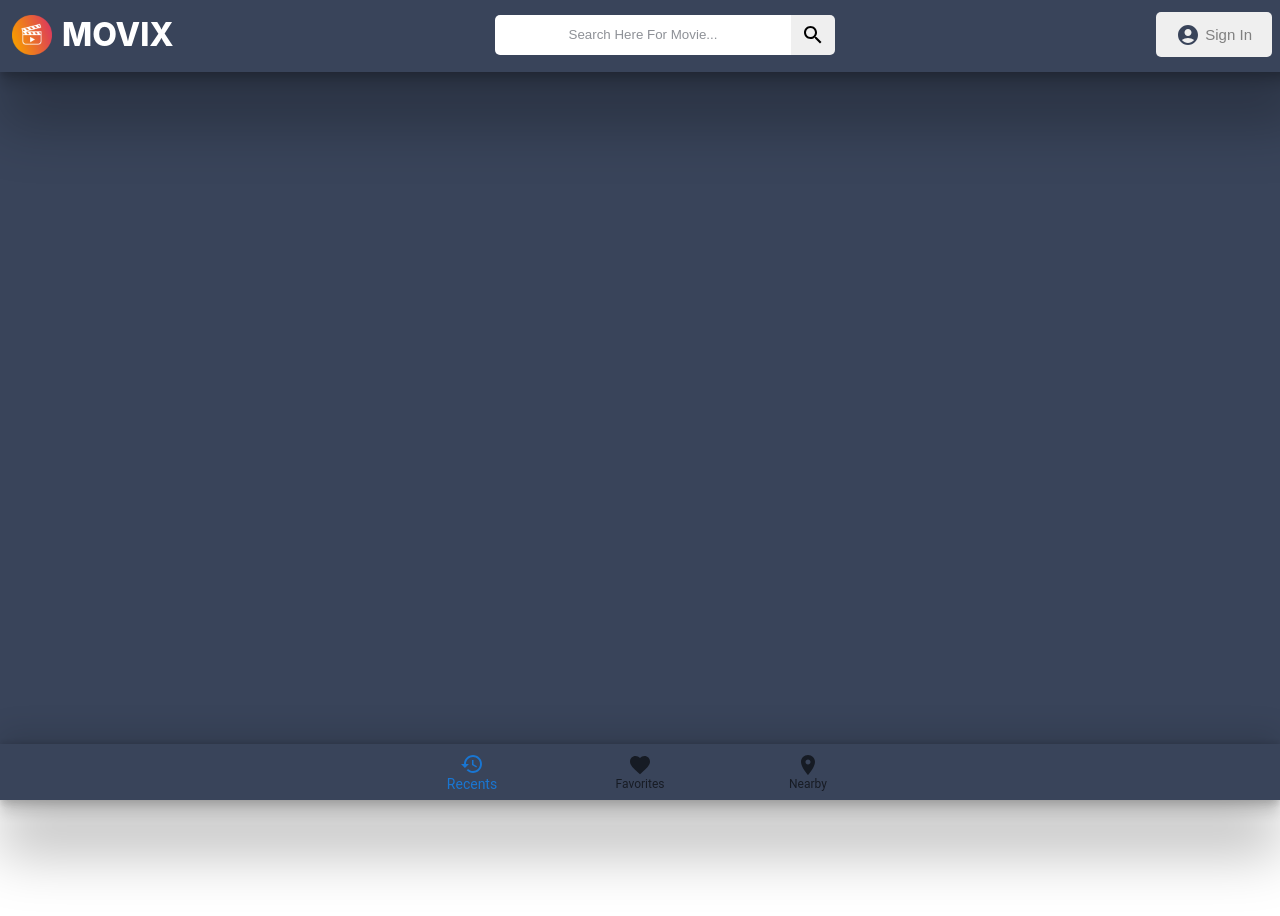
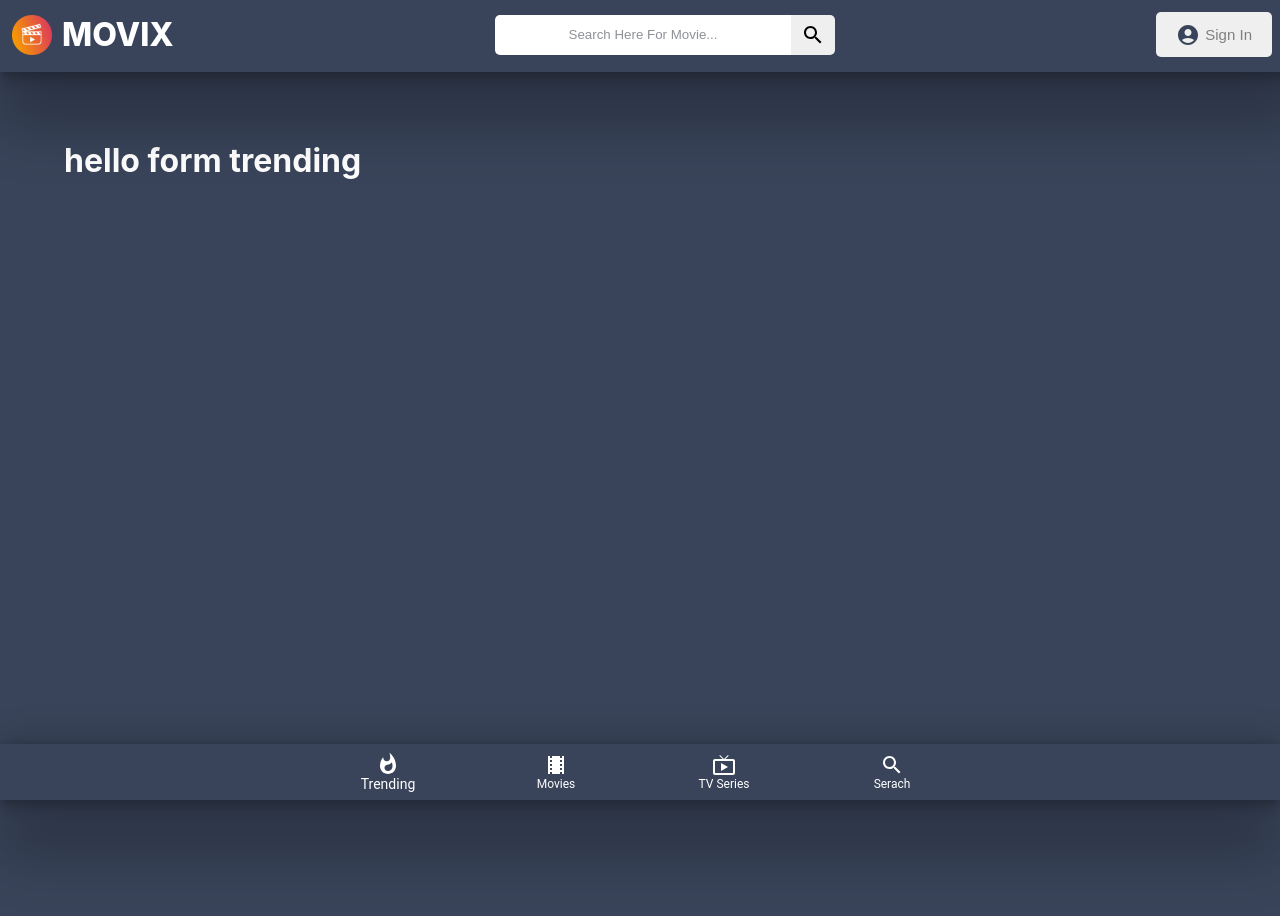
Before and after one commit to vishu118/Movie-Entertainment-app, a React (Create React App) app: page / in a window 1280 px wide. Shown: the top 916 px of the page. Before the commit the page ends 800 px from the top, so only its background shows below. Built offline with nearby package versions, Linux system fonts and the light colour scheme.

Commit message:
Routes added

```diff
--- a/src/App.css
+++ b/src/App.css
@@ -2,5 +2,5 @@
   min-height: 100vh;
   background-color: #39445a;
   color: white;
-  /* padding-top: 120px; */
+  padding-top: 120px;
 }
--- a/src/App.js
+++ b/src/App.js
@@ -1,16 +1,31 @@
+import { BrowserRouter, Route, Routes } from "react-router-dom";
 import "./App.css";
 import Header from "./Components/Header/Header";
 import SimpleBottomNavigation from "./Components/MainNav";
+import Trending from "./Components/Pages/Trending/Trending";
+import Movies from "./Components/Pages/Movies/Movies";
+import Tv from "./Components/Pages/TV/Tv";
+import Search from "./Components/Pages/Search/Search";
+import { Container } from "@mui/material";
 
 
 function App() {
   return (
-    <>
+    <BrowserRouter>
+
       <Header />
       <div className="App">
-      <SimpleBottomNavigation/>
+      <Container>
+        <Routes>
+          <Route path="/" Component={Trending} exact />
+          <Route path="/Movies" Component={Movies} />
+          <Route path="/TV" Component={Tv} />
+          <Route path="/search" Component={Search} />
+        </Routes>
+      </Container>
+        <SimpleBottomNavigation />
       </div>
-    </>
+    </BrowserRouter>
   );
 }
 
--- a/src/Components/MainNav.js
+++ b/src/Components/MainNav.js
@@ -3,9 +3,11 @@ import Box from '@mui/material/Box';
 
 import BottomNavigation from '@mui/material/BottomNavigation';
 import BottomNavigationAction from '@mui/material/BottomNavigationAction';
-import RestoreIcon from '@mui/icons-material/Restore';
-import FavoriteIcon from '@mui/icons-material/Favorite';
-import LocationOnIcon from '@mui/icons-material/LocationOn';
+import WhatshotIcon from '@mui/icons-material/Whatshot';
+import LocalMoviesIcon from '@mui/icons-material/LocalMovies';
+import LiveTvIcon from '@mui/icons-material/LiveTv';
+import SearchIcon from '@mui/icons-material/Search';
+
 
 
 
@@ -20,7 +22,8 @@ export default function SimpleBottomNavigation() {
       backgroundColor: "#39445a",
       boxShadow: "  rgba(0, 0, 0, 0.25) 0px 54px 55px, rgba(0, 0, 0, 0.12) 0px -12px 30px, rgba(0, 0, 0, 0.12) 0px 4px 6px, rgba(0, 0, 0, 0.17) 0px 12px 13px, rgba(0, 0, 0, 0.09) 0px -3px 5px;",
       position: "fixed",
-      bottom: 0
+      bottom: 0,
+      zIndex: 100,
 
     }}
         showLabels
@@ -29,9 +32,10 @@ export default function SimpleBottomNavigation() {
           setValue(newValue);
         }}
       >
-        <BottomNavigationAction label="Recents" icon={<RestoreIcon />} />
-        <BottomNavigationAction label="Favorites" icon={<FavoriteIcon />} />
-        <BottomNavigationAction label="Nearby" icon={<LocationOnIcon />} />
+        <BottomNavigationAction style={{color:"white"}} label="Trending" icon={<WhatshotIcon />} />
+        <BottomNavigationAction style={{color:"white"}} label="Movies" icon={<LocalMoviesIcon />} />
+        <BottomNavigationAction style={{color:"white"}} label="TV Series" icon={<LiveTvIcon/>} />
+        <BottomNavigationAction style={{color:"white"}} label="Serach" icon={<SearchIcon/>} />
       </BottomNavigation>
     </Box>
   );
--- /dev/null
+++ b/src/Components/Pages/Movies/Movies.js
@@ -0,0 +1,9 @@
+import React from 'react'
+
+const Movies = () => {
+  return (
+    <div>Movies</div>
+  )
+}
+
+export default Movies
--- /dev/null
+++ b/src/Components/Pages/Search/Search.js
@@ -0,0 +1,9 @@
+import React from 'react'
+
+const Search = () => {
+  return (
+    <div><h1>hello from search</h1></div>
+  )
+}
+
+export default Search
--- /dev/null
+++ b/src/Components/Pages/TV/Tv.js
@@ -0,0 +1,9 @@
+import React from 'react'
+
+const Tv = () => {
+  return (
+    <div>Tv</div>
+  )
+}
+
+export default Tv
--- /dev/null
+++ b/src/Components/Pages/Trending/Trending.js
@@ -0,0 +1,9 @@
+import React from 'react'
+
+const Trending = () => {
+  return (
+    <div><h1>hello form trending</h1></div>
+  )
+}
+
+export default Trending
```
